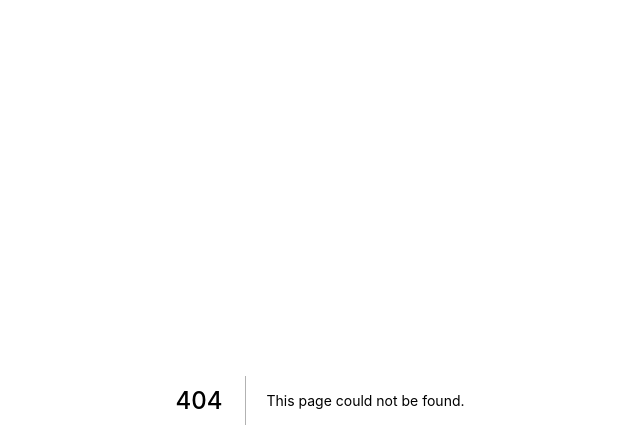
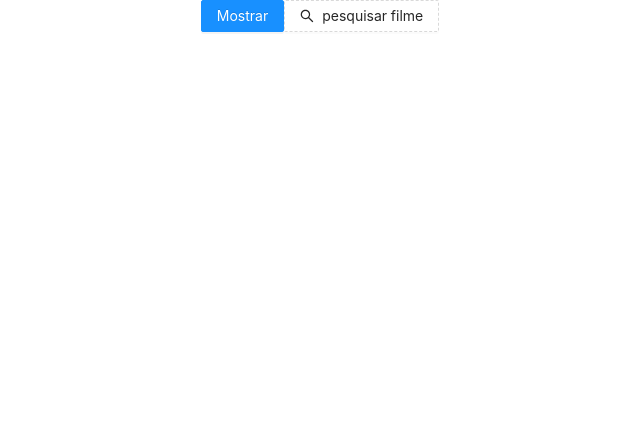
Before and after one commit to daviddevolin/receita5, a Next.js app: page / in a window 1280 px wide. Before the commit this address had no page. Shown: the top 448 px of the page, without its empty margins (320-960 px from the left). Built offline with nearby package versions, Linux system fonts and the light colour scheme.

Commit message:
estilizando paginas

```diff
--- /dev/null
+++ b/pages/index.js
@@ -0,0 +1,12 @@
+import Movies from "./movies3";
+import { Space , ConfigProvider} from 'antd'
+
+export default function Homne (){
+    return(
+        <div>
+            <Space direction="horizontal" style={{width: '100%', justifyContent: 'center' }}>
+                <Movies/>
+            </Space>
+        </div>
+    )
+}
--- a/pages/movies3.js
+++ b/pages/movies3.js
@@ -1,6 +1,7 @@
 import useSWR from 'swr';
 import { useState } from 'react';
-import { Button } from 'antd';
+import { Button ,Tooltip, Space } from 'antd';
+import { SearchOutlined } from '@ant-design/icons';
 import "antd/dist/antd.css";
 import Link from 'next/link';
 
@@ -17,6 +18,7 @@ export default function Movies3(){
         <div>
             <TheLink url={url} handler={onClickHandler}/>
             <TheMovies data={ error?{error:'Erro na pesquisa'}: data ? data: {Search:''} } show={url !== ''}/>
+
         </div>
     )
 }
@@ -41,6 +43,9 @@ export function TheLink({url, handler}){
             <Link href="/movies3.js">
                 <Button type='primary' onClick={handler}> {url === '' ? 'Mostrar' : 'Ocultar'}</Button>
             </Link>
+            <Button type="dashed" icon={<SearchOutlined />}  href="/searchmovies">
+                pesquisar filme
+            </Button>
         </div>
     )
 }
--- a/pages/onemovie/[id].js
+++ b/pages/onemovie/[id].js
@@ -1,6 +1,6 @@
 import useSWR from 'swr';
 import { useRouter } from 'next/router';
-import { Card } from 'antd';
+import { Card, Space } from 'antd';
 import "antd/dist/antd.css";
 
 export default function MovieID(){
@@ -12,7 +12,7 @@ export default function MovieID(){
     if (!data) return <div>carregando...</div>
 
     return (
-      <div id="content">
+      <Space direction="horizontal" style={{width: '100%', justifyContent: 'center'}}>
         <Card
             hoverable
             style={{
@@ -22,7 +22,7 @@ export default function MovieID(){
         >
             <Meta  title={data.Title} description={data.Year} />
         </Card>
-      </div>
+      </Space>
     )
   }
 
--- a/pages/searchmovies/[key].js
+++ b/pages/searchmovies/[key].js
@@ -1,6 +1,6 @@
 import useSWR from 'swr';
 import { useRouter } from 'next/router';
-import { Card } from 'antd';
+import { Card, Space} from 'antd';
 import "antd/dist/antd.css";
 
 
@@ -13,7 +13,7 @@ export default function MovieSearch(){
     if (error) return <div>falha na requisição...</div>
     if (!data) return <div>carregando...</div>
     return (
-            <div>
+        <Space direction="horizontal" style={{width: '100%', justifyContent: 'center'}}>
             {data.Search.map((m) => (
                 <Card
                     hoverable
@@ -25,7 +25,7 @@ export default function MovieSearch(){
                     <Meta  title={m.Title} description={m.Year} />
                 </Card>
             ))}
-            </div>
+        </Space>
     )
   }
 
```
Also changed, not shown: pages/searchmovies/index.js (added, +13 -0 lines). Lines whose indentation alone changed are shown as unchanged.
